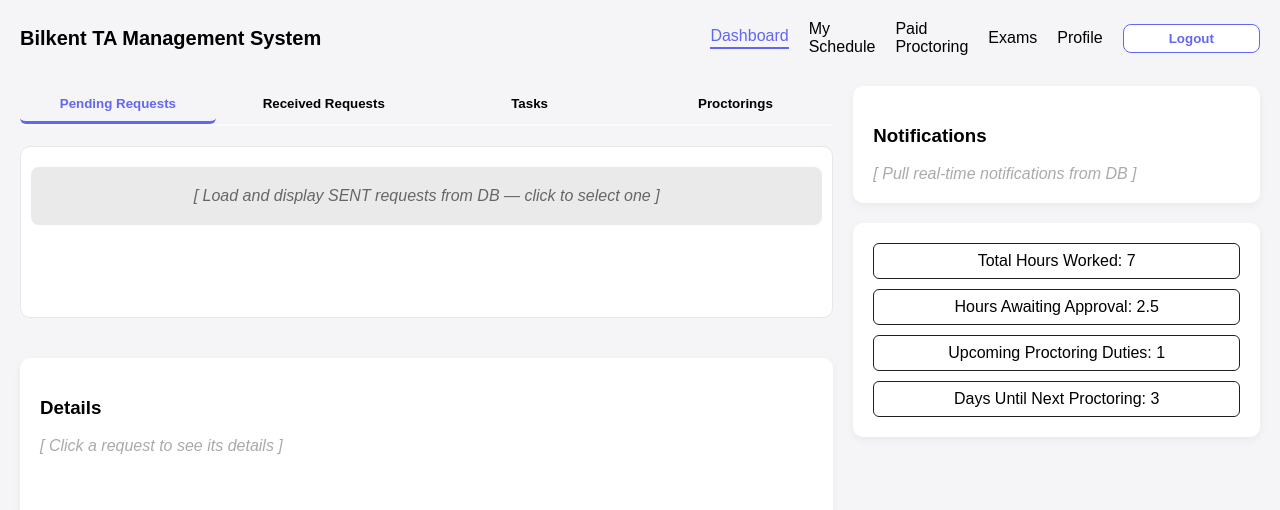
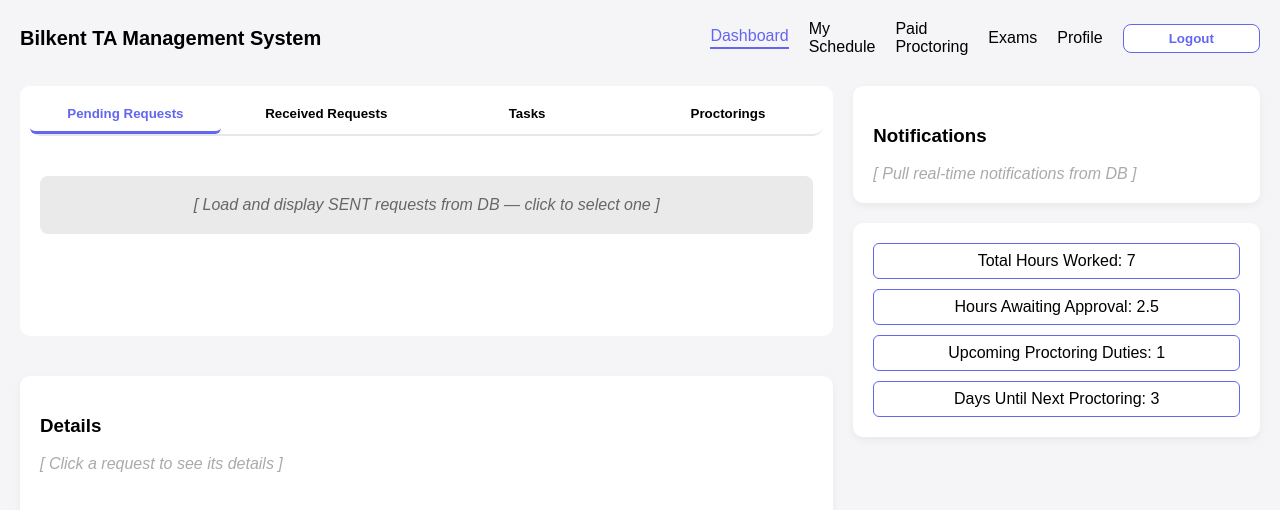
Before and after one commit to Alperen41-tech/Bilkent-TA-Proctor-Management-System, a React (Create React App) app in the folder UI/uiapp/: page /dashboard in a window 1280 px wide. Shown: the top 510 px of the page. Built offline with nearby package versions, Linux system fonts and the light colour scheme.

Commit message:
TA Dasgboard Css Fixed

```diff
--- a/UI/uiapp/src/TA/DashboardPage.css
+++ b/UI/uiapp/src/TA/DashboardPage.css
@@ -19,10 +19,19 @@
     gap: 20px;
   }
 
+  .ta-dashboard-left-up-panel{
+    background: white;
+    border-radius: 10px;
+    gap: 20px;
+    display: flex;
+    flex-direction: column;
+    padding: 10px;
+  }
   .ta-dashboard-tab-bar {
     display: flex;
     gap: 10px;
-    border-bottom: 2px solid #f9fafb;
+    border-bottom: 2px solid #e5e7eb;
+    border-radius: 10px;
   }
 
   .ta-dashboard-tab-bar button {
@@ -46,8 +55,7 @@
     min-height: 150px;
     padding: 10px;
     background: white;
-    border-radius: 10px;
-    border: 1px solid #e5e7eb;
+
   }
 
   .ta-dashboard-request-details {
@@ -84,7 +92,7 @@
   }
 
   .ta-dashboard-stat {
-    border: 1px solid #202022;
+    border: 1px solid #6366f1;
     padding: 8px;
     text-align: center;
     border-radius: 6px;
--- a/UI/uiapp/src/TA/DashboardPage.jsx
+++ b/UI/uiapp/src/TA/DashboardPage.jsx
@@ -20,6 +20,7 @@
         {/* LEFT SIDE */}
         <div className="ta-dashboard-dashboard-left">
           {/* Tabs */}
+          <div className="ta-dashboard-left-up-panel">
             <div className="ta-dashboard-tab-bar">
               <button onClick={() => handleTabClick("pending")} className={activeTab === "pending" ? "active" : ""}>Pending Requests</button>
               <button onClick={() => handleTabClick("received")} className={activeTab === "received" ? "active" : ""}>Received Requests</button>
@@ -42,7 +43,7 @@
                 <div className="placeholder">[ Load upcoming proctoring duties — click to send swap ]</div>
               )}
             </div>
-
+          </div>
           {/* Bottom Left Panel */}
           <div className="ta-dashboard-bottom-left">
             {activeTab === "pending" || activeTab === "received" ? (
```
Lines whose indentation alone changed are shown as unchanged.
